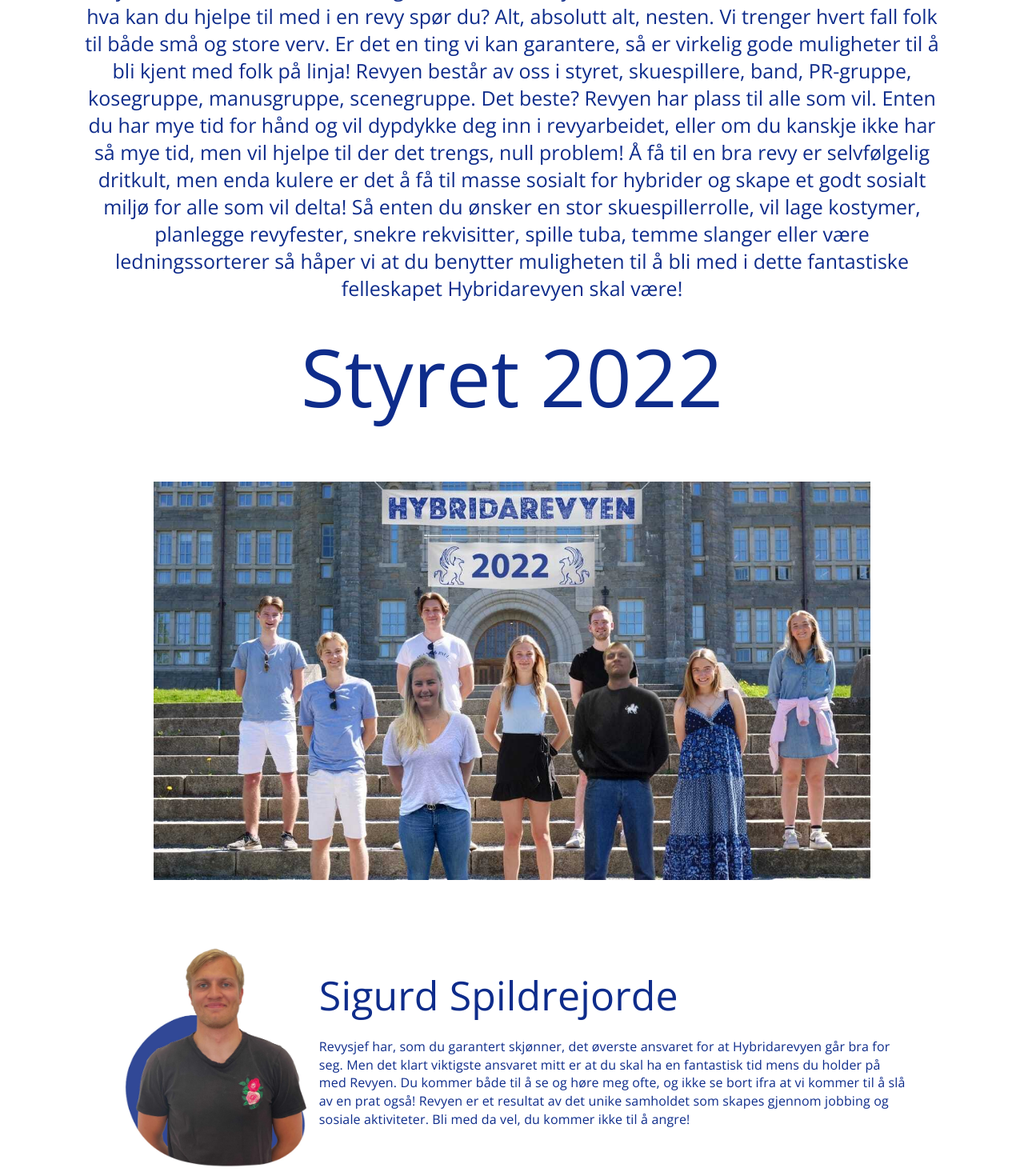
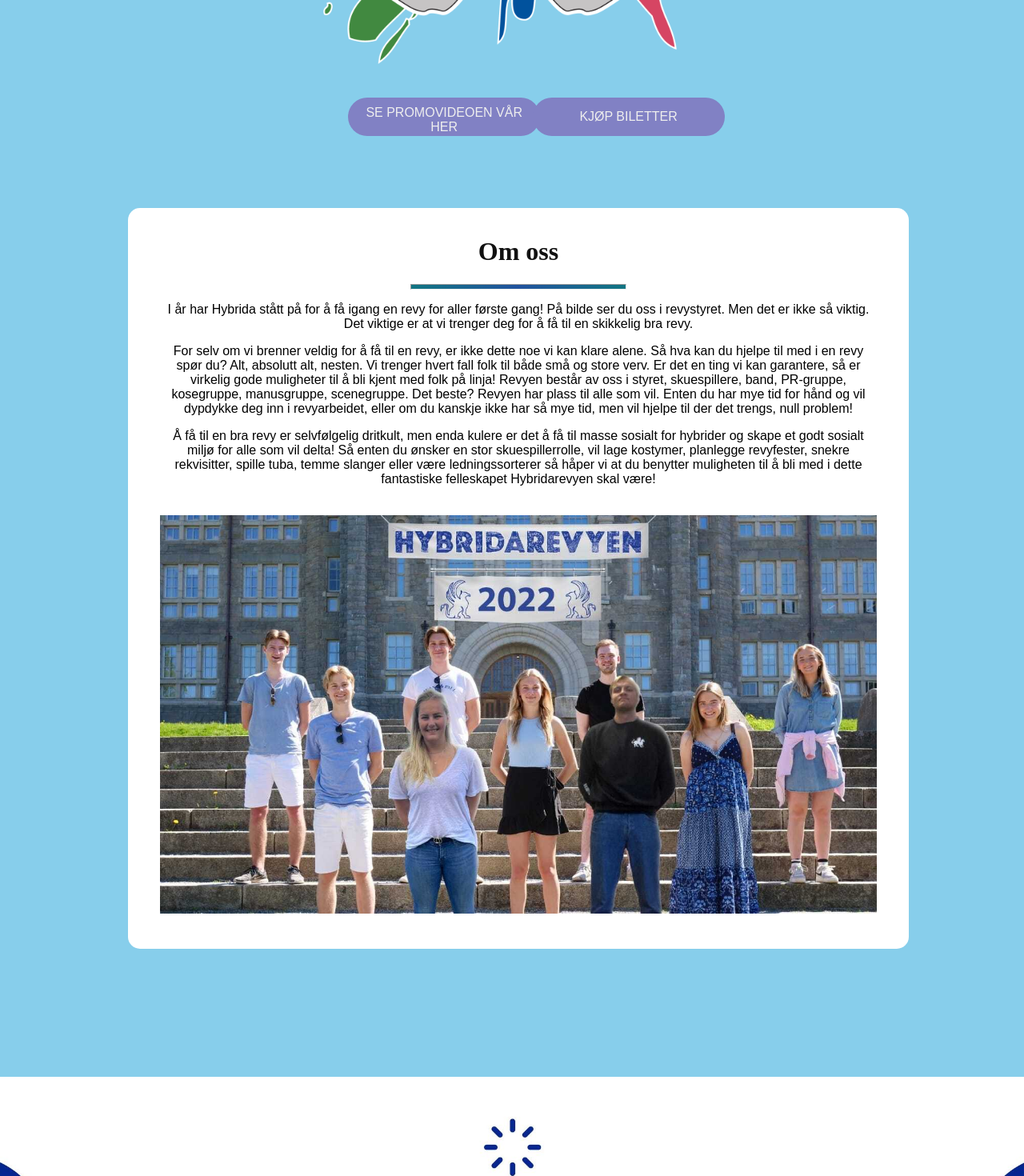
Before and after one commit to johafr/Hybridarevyen, a React (Create React App) app: page / in a window 1280 px wide. Shown: the part 620-2090 px from the top of the page at 80% size. Built offline with nearby package versions, Linux system fonts and the light colour scheme.

Commit message:
homepage

```diff
--- a/package.json
+++ b/package.json
@@ -17,6 +17,7 @@
     "react-player": "^2.9.0",
     "react-router-dom": "^5.2.0",
     "react-scripts": "4.0.3",
+    "styled-components": "^5.3.3",
     "typescript": "^4.3.5",
     "web-vitals": "^1.1.2"
   },
--- a/src/App.css
+++ b/src/App.css
@@ -1,111 +1,118 @@
-@import url("https://fonts.googleapis.com/css2?family=Open+Sans:wght@300&display=swap");
-
 .App {
   text-align: center;
 }
 
-.App-logo {
-  height: 40vmin;
-  pointer-events: none;
-}
-
-@media (prefers-reduced-motion: no-preference) {
-  .App-logo {
-    animation: App-logo-spin infinite 20s linear;
-  }
+body {
+  background: skyblue;
 }
 
 .header {
-  font-family: "Open Sans", sans-serif;
+  max-width: 100%;
+  max-height: 100%;
+  object-fit: cover;
+}
 
+button {
+  position: absolute;
+  bottom: 10px;
+  z-index: 1;
+  padding: 10px;
+  border-radius: 10px;
+  background-color: rgb(129, 129, 196);
+  color: #eee;
+  border: none;
+  border-radius: 20rem;
+  cursor: pointer;
+  transition: 0.2s;
+  height: 3rem;
+  width: 15rem;
+  font-size: 1rem;
+}
+
+.promo {
+  margin-left: 34%;
+}
+
+.scroll {
+  margin-left: 52%;
+}
+
+.about {
   text-align: center;
-  font-size: 100px;
-  color: #0e2c8b;
+}
+
+hr {
+  background-image: linear-gradient(
+    to right,
+    rgb(18, 118, 131),
+    #21539e,
+    rgb(18, 118, 131)
+  );
+  width: 30%;
+  height: 5px;
+}
+
+.main_box {
+  background-color: white;
+  margin: 5rem 5rem 10rem 10rem;
+  color: #fff;
+  padding: 15px 40px 40px 40px;
+  width: 70%;
+  height: 75%;
+  min-width: 300px;
+  border-radius: 15px;
+}
+
+.sub_box {
+  color: black;
+  text-align: center;
+}
+
+h1 {
+  color: #111;
+  font-family: "Times New Roman", Times, serif;
+  font-weight: bold;
+  text-align: center;
+}
+
+a:link {
+  text-decoration: none;
+  font-family: "Times New Roman", Times, serif;
+}
+
+button:hover {
+  transform: scale(1.1);
+  background-color: orange;
+}
+
+p {
+  font-family: Arial, sans-serif;
+  font-style: 18px !important;
+  display: block;
+  margin-top: 1em;
+  margin-bottom: 1em;
+  margin-left: 0;
+  margin-right: 0;
+}
+
+.front {
+  height: 100vh; /* Magic here */
+  display: flex;
+  justify-content: center;
+  align-items: center;
 }
 
 .bottomPicture {
-  margin-top: 30px;
-  width: 100%;
-}
-
-.topp1 {
-  width: 60%;
-  margin: auto;
-}
-
-.subHeader {
-  font-family: "Open Sans", sans-serif;
-
-  text-align: left;
-  font-size: 50px;
-  color: #0e2c8b;
-  margin-left: 250px;
-}
-
-.Table {
-  height: 300px;
-}
-
-.description {
-  font-family: "Open Sans", sans-serif;
-  color: #0e2c8b;
-  font-size: 16px;
-  margin-left: 250px;
-}
-
-.intro {
-  font-family: "Open Sans", sans-serif;
-  margin-right: 100px;
-  margin-left: 100px;
-  text-align: center;
-  font-size: 25px;
-  color: #0e2c8b;
+  max-width: 100%;
+  max-height: 100%;
 }
 
 .styrebilde {
-  max-width: 70%;
-  padding: 15%;
-  margin-top: -10%;
-  margin-bottom: -10%;
-}
-
-.personBilde {
-  width: 250px;
-  height: 281px;
-  position: absolute;
-}
-
-.personBilde2 {
-  width: 250px;
-  height: 281px;
-  opacity: 0;
-  position: absolute;
-}
-
-.personBilde2:hover {
-  width: 250px;
-  height: 281px;
-  opacity: 1 !important;
-}
-
-.bildeCell {
-  width: 250px;
-  position: top;
-}
-
-.content {
-  margin-left: 250px;
+  max-width: 100%;
+  max-height: 100%;
+  border: 20px;
 }
 
 .App-link {
   color: #61dafb;
 }
-
-@keyframes App-logo-spin {
-  from {
-    transform: rotate(0deg);
-  }
-  to {
-    transform: rotate(360deg);
-  }
-}
--- a/src/screens/Home.tsx
+++ b/src/screens/Home.tsx
@@ -1,6 +1,7 @@
 import React from "react";
 //import AppBar from "../components/AppBar";
 import { History } from "history";
+import { Link } from "react-router-dom";
 import styrebilde from "../bilderr/styrebilde.jpg";
 import logo from "../bilderr/logo.png";
 import bottom from "../bilderr/bottom.jpg";
@@ -112,15 +113,27 @@ const Home: React.FC<Props> = ({ history }) => {
   return (
     <div>
       {/*<AppBar onOmOss={() => history.push("/OmOss")} history={history}></AppBar>*/}
-      <ReactPlayer url= 'https://www.youtube.com/watch?v=67ulkWeWlNM'
-      playing={true}
-       />
 
-      <header className="header">Om oss</header>
-      <p className="intro">
+      <div className="front">
+        <img className="header" src={logo} ></img>
+       </div>
+      <div className="btns">
+      <a href="https://www.youtube.com/watch?v=67ulkWeWlNM"><button className="promo" >SE PROMOVIDEOEN VÅR HER</button></a>
+      <a href="https://www.youtube.com/watch?v=67ulkWeWlNM"><button className="scroll" >KJØP BILETTER</button></a>
+      </div>
+
+
+    <div className="main_box">
+      <div className="sub_box">
+      <h1>Om oss</h1>
+      <hr/>
+      <p>
         I år har Hybrida stått på for å få igang en revy for aller første gang!
         På bilde ser du oss i revystyret. Men det er ikke så viktig. Det viktige
-        er at vi trenger deg for å få til en skikkelig bra revy. For selv om vi
+        er at vi trenger deg for å få til en skikkelig bra revy.
+      </p>
+      <p>
+      For selv om vi
         brenner veldig for å få til en revy, er ikke dette noe vi kan klare
         alene. Så hva kan du hjelpe til med i en revy spør du? Alt, absolutt
         alt, nesten. Vi trenger hvert fall folk til både små og store verv. Er
@@ -129,7 +142,9 @@ const Home: React.FC<Props> = ({ history }) => {
         band, PR-gruppe, kosegruppe, manusgruppe, scenegruppe. Det beste? Revyen
         har plass til alle som vil. Enten du har mye tid for hånd og vil
         dypdykke deg inn i revyarbeidet, eller om du kanskje ikke har så mye
-        tid, men vil hjelpe til der det trengs, null problem! Å få til en bra
+        tid, men vil hjelpe til der det trengs, null problem!
+      </p>
+       <p>  Å få til en bra
         revy er selvfølgelig dritkult, men enda kulere er det å få til masse
         sosialt for hybrider og skape et godt sosialt miljø for alle som vil
         delta! Så enten du ønsker en stor skuespillerrolle, vil lage kostymer,
@@ -137,40 +152,13 @@ const Home: React.FC<Props> = ({ history }) => {
         eller være ledningssorterer så håper vi at du benytter muligheten til å
         bli med i dette fantastiske felleskapet Hybridarevyen skal være!
       </p>
+      </div>
       <header className="header">Styret 2022</header>
       <img src={styrebilde} alt="test" className="styrebilde"></img>
-      <Table className={classes.Table}>
-        <TableBody>
-          {styremedlemmer.map((member) => (
-            <TableRow key={member.Navn} className="Table">
-              <TableCell
-                className="personBilde"
-                style={{
-                  borderBottom: "none",
-                }}
-              >
-                <img
-                  src={member.Bilde}
-                  alt="test"
-                  className="personBilde"
-                ></img>
-                <img
-                  src={member.hoverBilde}
-                  alt="test"
-                  className="personBilde2"
-                ></img>
-              </TableCell>
-              <TableCell style={{ borderBottom: "none" }} className="content">
-                <header className="subHeader">{member.Navn}</header>
-                <p className="description">{member.Tekst}</p>
-              </TableCell>
-            </TableRow>
-          ))}
-          ;
-        </TableBody>
-      </Table>
-      <img src={bottom} alt="test" className="bottomPicture"></img>
     </div>
+
+    <img src={bottom} alt="test" className="bottomPicture"></img>
+  </div>
   );
 };
 
```
Also changed, not shown: 1 other file (tests, documents, lock files or other folders).
